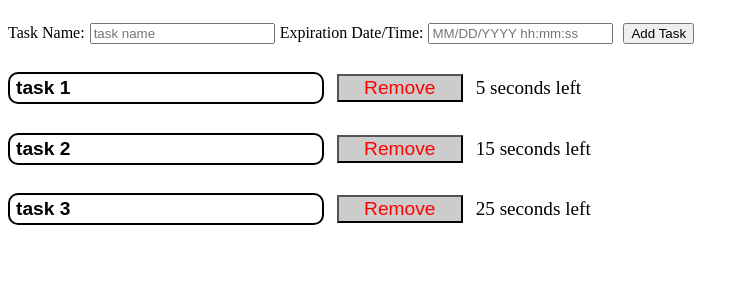
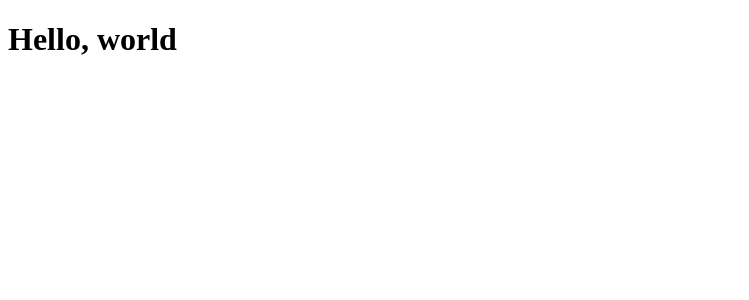
Before and after one commit to RichGol/ReactDeadline, a React (Create React App) app: page / in a window 1280 px wide. Shown: the top 300 px of the page, without its empty margins (0-749 px from the left). Built offline with nearby package versions, Linux system fonts and the light colour scheme; the HTML template or start-up script is replaced by a standard one.

Commit message:
testing app.js with Github Actions

```diff
--- a/src/App.js
+++ b/src/App.js
@@ -1,225 +1,6 @@
-import React, {useEffect, useState, useRef} from 'react';
+import React from 'react';
 
-/* HANDLES VIEW OF REMAINING TIME */
-function Timer({seconds, onFinish})  {
-	//remaining tracks the remaining time on the timer
-	const [remaining, setRemaining] = useState(seconds);
-	//trigger tracks the expiration of the timer
-	const [trigger, setTrigger] = useState(false);
-
-	/**********************************************
-	 * Handles setting up and breaking down timer *
-	 * tick rate in the browser window.           *
-	 **********************************************/
-	useEffect( () => {
-		let timerID = setInterval(() => tick(), 1000);
-		return () => clearInterval(timerID);
-	});
-
-	/*******************************************
-	 * Handles updating state of remaining and *
-	 * trigger.                                *
-	 *******************************************/
-	const tick = () => {
-		if (remaining - 1 >= 0 && !trigger) {
-			setRemaining(remaining - 1);
-		} else if (!trigger) {
-			setTrigger(true);
-			onFinish();
-			setRemaining(remaining + 1);
-		} else {
-			setRemaining(remaining + 1);
-		}
-	}
-
-	return (
-		<p>
-			{trigger ? `${remaining} seconds late` : `${remaining} seconds left`}
-		</p>
-	);
+export default function App() {
+	const name = 'world';
+	return (<h1>Hello, {name}</h1>);
 }
-
-/* HANDLES VIEW OF TASK DESCRIPTION */
-function TaskItem({itemNo, expired, text, action}) {
-	return (
-		<button
-			className='taskitem'
-			onClick={action}
-			style={{
-				backgroundColor: expired ? 'red' : 'white',
-				color: expired ? 'yellow' : 'black'
-			}}
-		>
-			{text}
-		</button>
-	);
-}
-
-/* HANDLES VIEW OF A TASK */
-function Task({itemNo, text, expiration, remove}) {
-	//expired tracks the expiration status of a task
-	const [expired, setExpired] = useState(false);
-
-	/*********************************************
-	 * Handles modifying expired state when task *
-	 * expires.                                  *
-	 *********************************************/
-	const expire = () => setExpired(true);
-
-	return (
-		<div>
-			<TaskItem
-				itemNo={itemNo}
-				expired={expired}
-				text={text}
-				action={() => alert(`Task: ${text}\nExpired: ${expired}`)}
-			/>
-			<RemoveTask remove={remove} itemNo={itemNo}/>
-			<Timer seconds={expiration} onFinish={expire}/>
-		</div>
-	);
-}
-
-/* HANDLES LOGIC AND VIEW OF ADDING TASKS */
-function AddTask({add}) {
-	//taskDesc is used to refer to the description form input element
-	const taskDesc = useRef();
-	//taskExpir is used to refer to the expiration form input element
-	const taskExpir = useRef();
-
-	/* const datePattern = '(0?[0-9]|1[0-2])[/-](0?[0-9]|[12][0-9]|3[01])[/-]([0-9]{4})';
-	const timePattern = '(0?[1-9]|1[0-9]|2[0-3]):([0-5][0-9]):([0-5][0-9])( AM| PM)?';
-	const regexPat = `(${datePattern}) +(${timePattern})`; */
-
-	/********************************************************
-	 * Processes the submission of the HTML form element,   *
-	 * enabling us to add tasks with custom names and times *
-	 ********************************************************/
-	const submit = e => {
-		e.preventDefault();
-		const desc = taskDesc.current.value;
-		const expir = taskExpir.current.value;
-		add(desc, expir);
-		//console.log(expir, new Date(expir));
-		taskDesc.current.value = '';
-		taskExpir.current.value = '';
-		taskDesc.current.focus();
-	}
-
-	return (
-		<>
-			<form onSubmit={submit}>
-				<p>Task Name:</p>
-				<input ref={taskDesc} type='text' placeholder='task name' required />
-				<p>Expiration Date/Time:</p>
-				<input ref={taskExpir} type='text' /* pattern={regexPat} */
-				placeholder='MM/DD/YYYY hh:mm:ss' required />
-				<input type='submit' id='submit' value='Add Task' />
-			</form>
-		</>
-	);
-}
-
-/* HANDLES LOGIC AND VIEW OF REMOVING TASKS */
-function RemoveTask({remove, itemNo}) {
-	return (
-			<button
-				className='removetask'
-				onClick={() => remove(itemNo)}
-			>
-				Remove
-			</button>
-	)
-}
-
-/* RENDERS THE WHOLE APPLICATION */
-export default function App() {
-	//tasks state manages the current set of tasks
-	const [tasks, setTasks] = useState(new Array());
-	//nextItem state tracks the number of active tasks
-	const [nextItem, setNextItem] = useState(1);
-	//keyVal state provides a unique key for each task instance
-	const [keyVal, setKeyVal] = useState(0);
-
-	/********************************************
-	 * Loads three Task objects on first render *
-	 ********************************************/
-	useEffect( () => {
-		const temp = [{
-				key: 0,
-				itemNo: 1,
-				text: 'task 1',
-				expiration: 10
-			},{
-				key: 1,
-				itemNo: 2,
-				text: 'task 2',
-				expiration: 20
-			},{
-				key: 5,
-				itemNo: 6,
-				text: 'task 3',
-				expiration: 30
-		}];
-		loadTasks(temp);
-	}, []);
-
-	/*******************************************
-	 * Handles loading tasks from an array of  *
-	 * objects, eventually to load saved tasks *
-	 * from a file.                            *
-	 *******************************************/
-	const loadTasks = temp => {
-		//update keyVal state, preventing overlap with other tasks
-		const lastKey = temp[temp.length - 1].key;
-		setKeyVal(lastKey+1);
-		//update nextItem state, preventing overlap with other tasks
-		const lastItemNo = temp[temp.length - 1].itemNo;
-		setNextItem(lastItemNo+1);
-		//update tasks state with loaded tasks
-		temp.map((task, i) => {
-			setTasks(allTasks => [...allTasks, task]);
-		});
-	}
-
-	/************************************************
-	 * Handles appending a task to the tasks state, *
-	 * updating nextItem automatically              *
-	 ************************************************/
-	const addTask = (text, expiration, key=keyVal, itemNo=nextItem) => {
-		const item = {
-			key: key,
-			itemNo: itemNo,
-			text: text,
-			expiration: expiration
-		};
-		setKeyVal(keyVal + 1);
-		setNextItem(nextItem + 1);
-		setTasks(allTasks => [...allTasks, item]);
-	}
-
-	/************************************************************
-	 * Handles popping the specified task from the tasks state, *
-	 * updating nextItem and tasks automatically                *
-	 ************************************************************/
-	const removeTask = (itemNo) => {
-		let newTasks = tasks.filter( (task, i) => !(task.itemNo === itemNo))
-		.map( (task, i) => {
-			if (task.itemNo !== i+1) {
-				task.itemNo = i+1;
-			}
-			return task;
-		});
-		setTasks(newTasks);
-		setNextItem(nextItem - 1);
-	}
-
-	return (
-		<>
-			<AddTask add={addTask} />
-			{tasks.map( task => (
-				<Task remove={removeTask} {...task} />
-			))}
-		</>
-	);
-}
```
